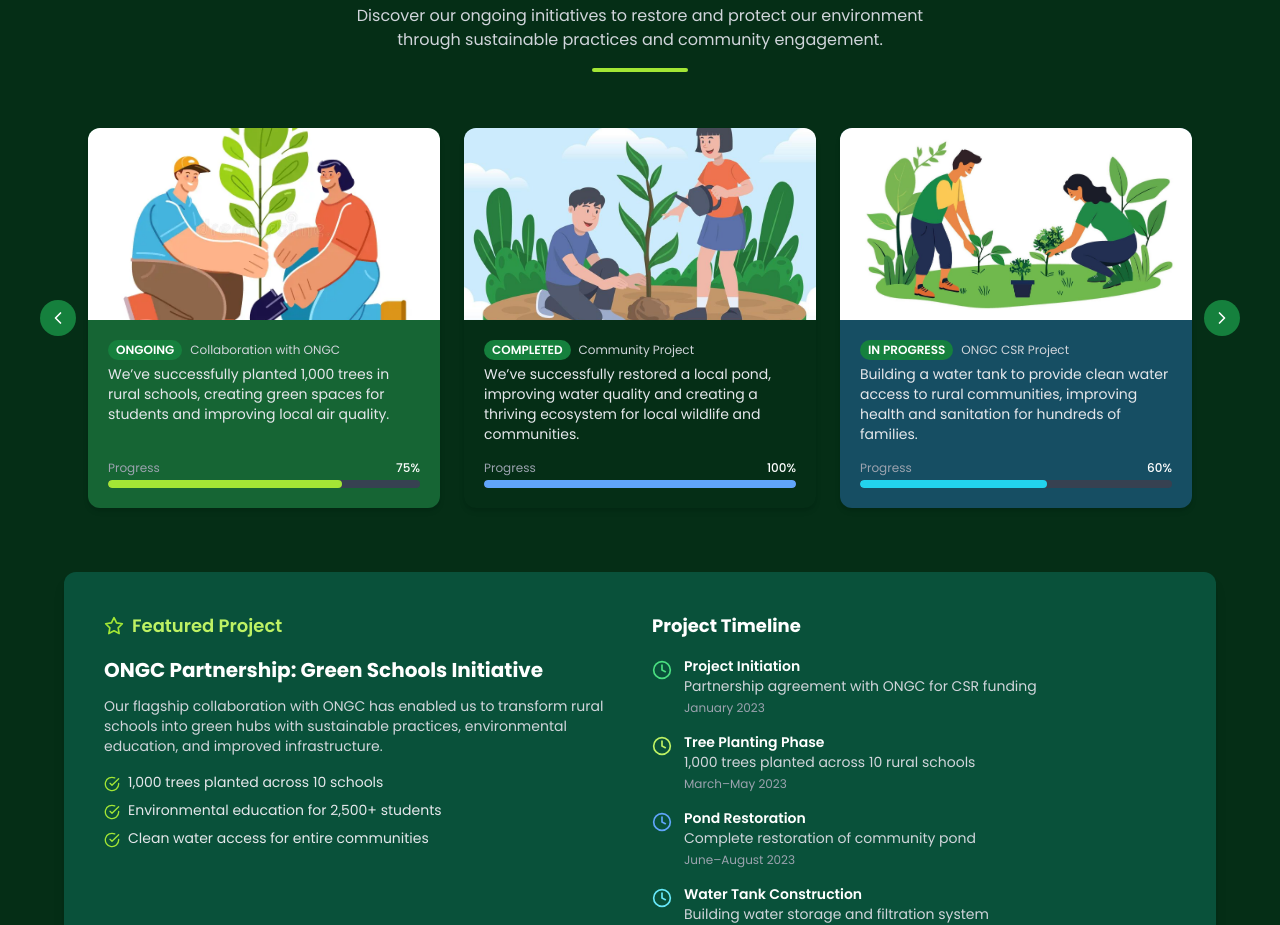
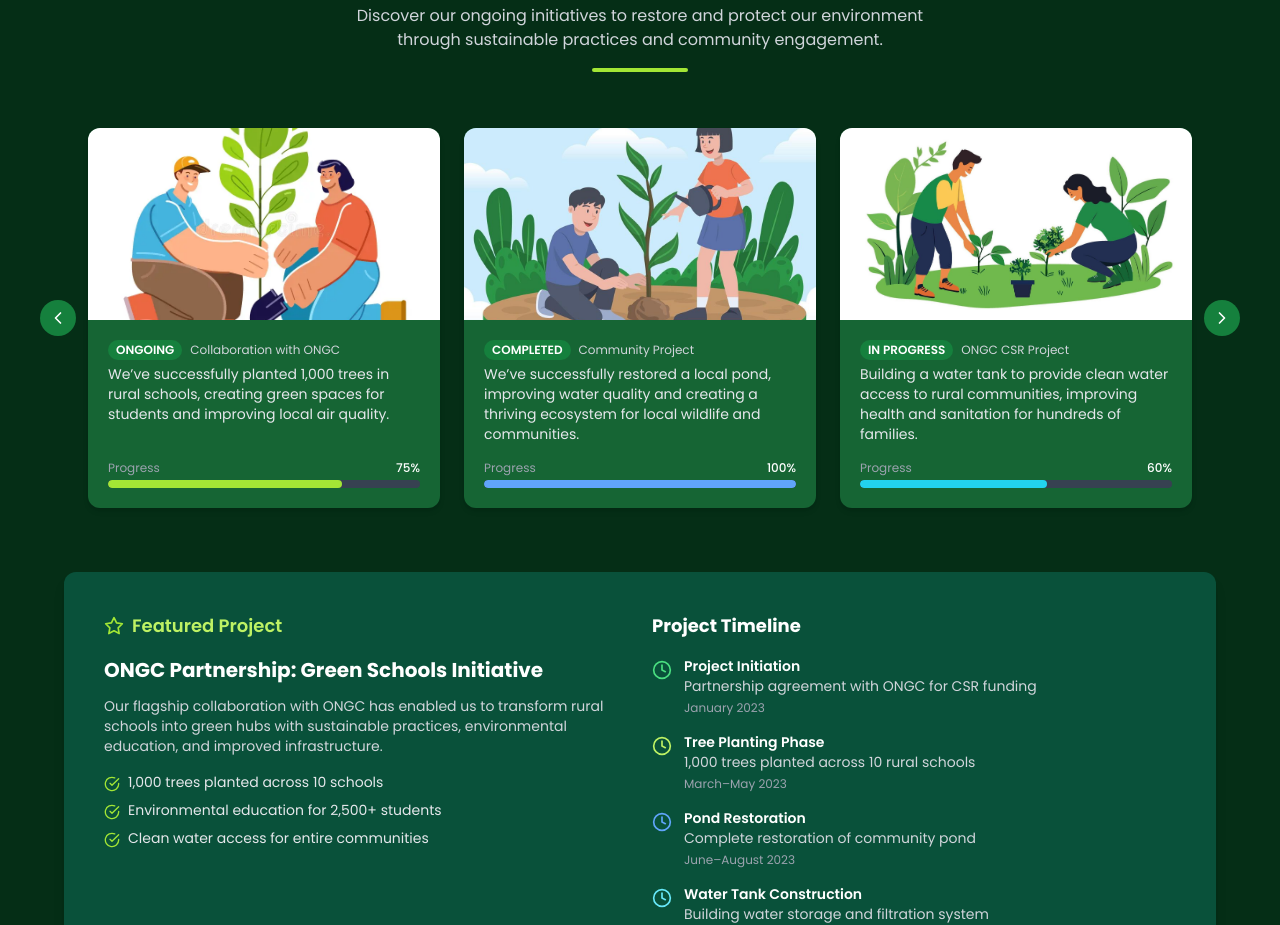
Before and after one commit to tarunkumar-sys/wgl, a React (Vite) app: page / in a window 1280 px wide. Shown: the part 1564-2489 px from the top of the page. Built offline with nearby package versions, Linux system fonts and the light colour scheme.

Commit message:
Updated projects page

```diff
--- a/src/components/ProjectsSection.jsx
+++ b/src/components/ProjectsSection.jsx
@@ -34,7 +34,7 @@ const projects = [
     progress: 100,
     type: "water",
     img: "/images/img3.jpg",
-    bgColor: "forest",
+    bgColor: "bg-green-800",
   },
   {
     title: "Water Tank Construction",
@@ -45,7 +45,7 @@ const projects = [
     progress: 60,
     type: "infra",
     img: "/images/img2.jpg",
-    bgColor: "bg-cyan-900",
+    bgColor: "bg-green-800",
   },
   {
     title: "Solar Panel Installation",
@@ -56,7 +56,7 @@ const projects = [
     progress: 35,
     type: "infra",
     img: "/images/img4.avif",
-    bgColor: "bg-yellow-900",
+    bgColor: "bg-green-800",
   },
 ];
 
```
